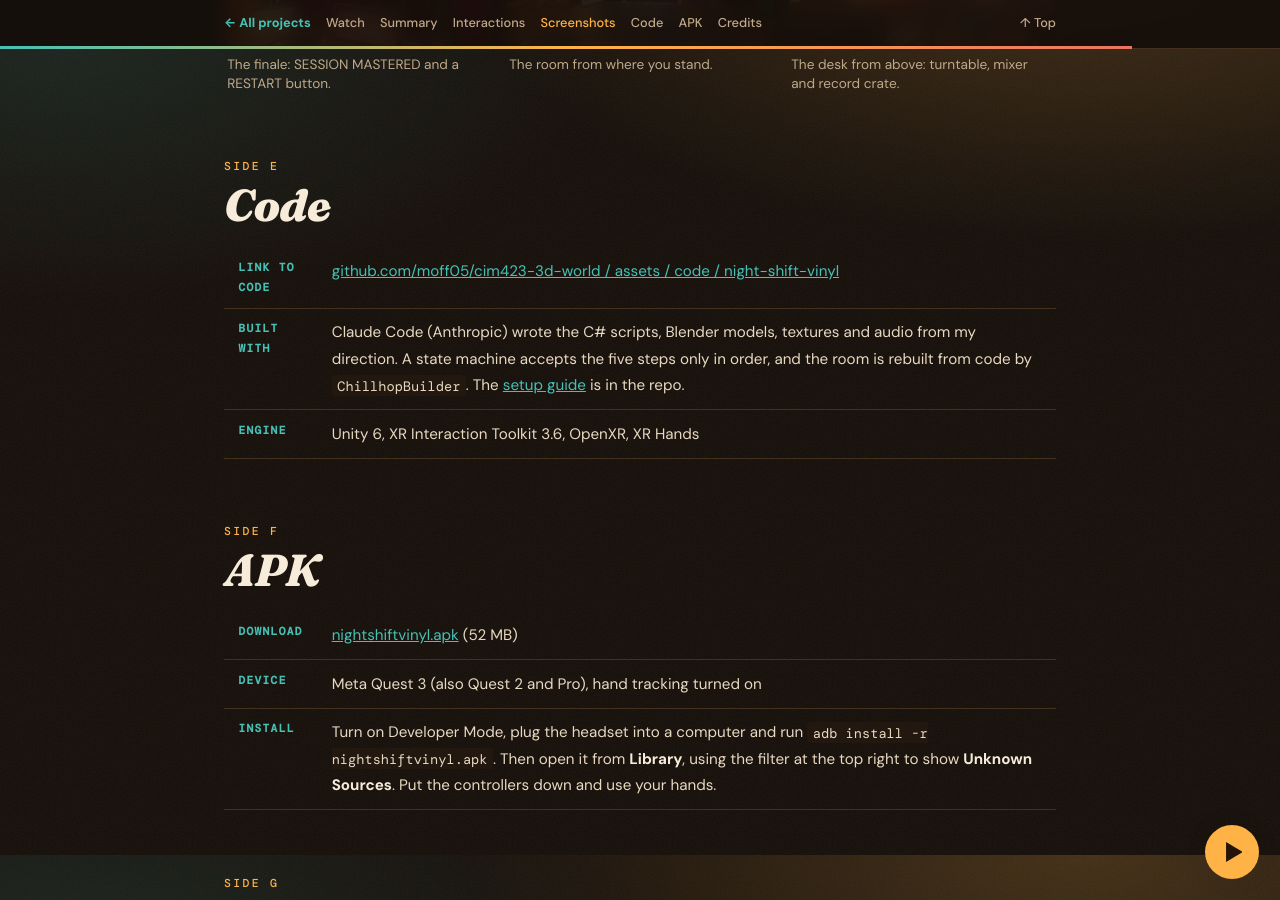
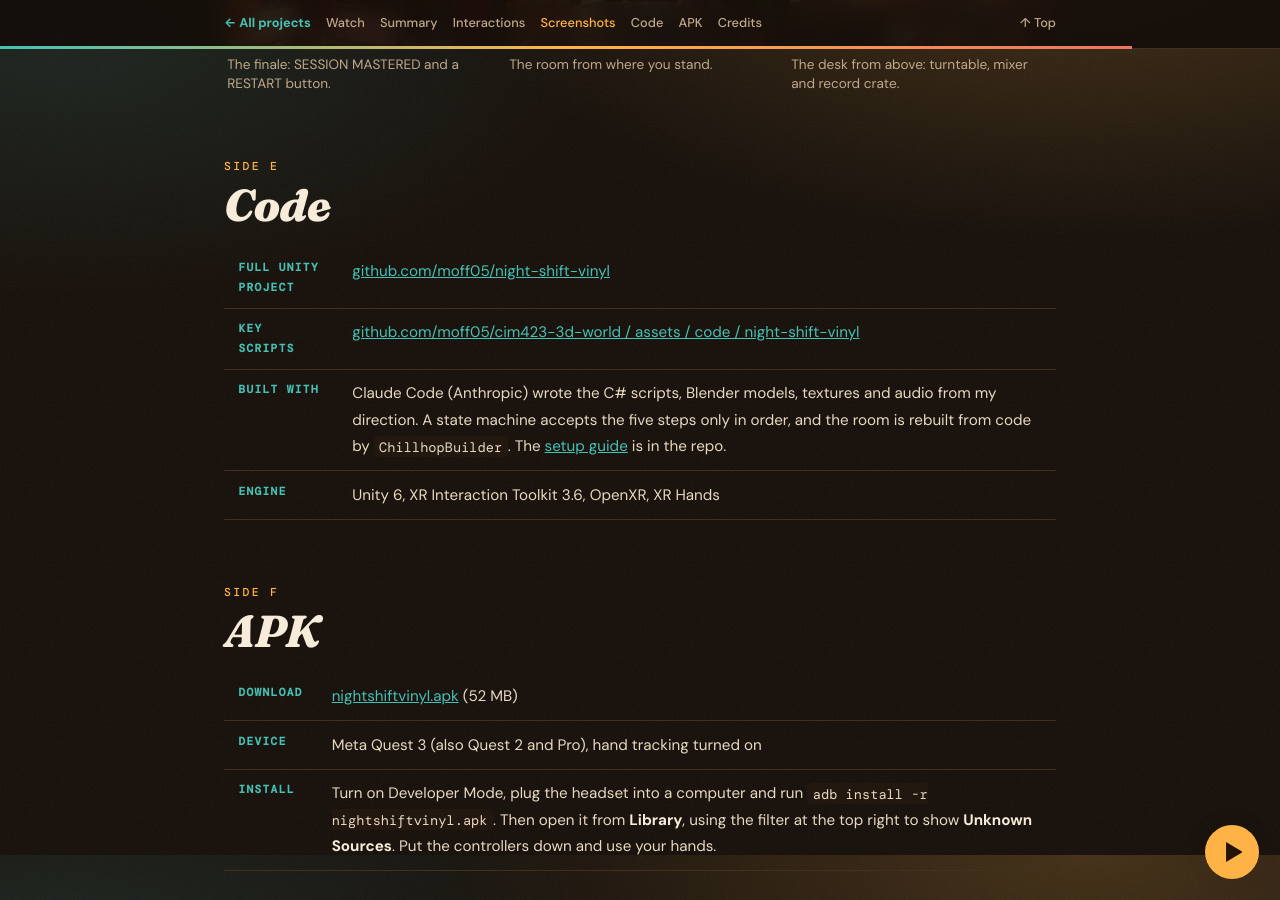
Before and after one commit to moff05/cim423-3d-world, a Jekyll site: the page built from _projects/night-shift-vinyl.md, in a window 1280 px wide and 900 px high, scrolled down 3645 px. Built offline with Jekyll 4.4.1, drawn with Linux system fonts in a browser that asks for light colours.

Commit message:
Night Shift Vinyl: link the full Unity project repo
Co-Authored-By: Claude Sonnet 5.5 <noreply@anthropic.com>

```diff
--- a/_projects/night-shift-vinyl.md
+++ b/_projects/night-shift-vinyl.md
@@ -12,7 +12,7 @@ meta: Unity · Hand Tracking
 font_url: https://fonts.googleapis.com/css2?family=DM+Mono:wght@400;500&family=DM+Sans:wght@400;500;700&family=Fraunces:ital,wght@1,800&display=swap
 links:
   - label: Code on GitHub
-    url: https://github.com/moff05/cim423-3d-world/tree/main/assets/code/night-shift-vinyl
+    url: https://github.com/moff05/night-shift-vinyl
     primary: true
 sections:
   - {id: watch, label: Watch}
@@ -77,7 +77,8 @@ scripts:
 <h2 id="code" class="reveal">Code</h2>
 
 <table class="reveal">
-<tr><th>Link to code</th><td><a href="https://github.com/moff05/cim423-3d-world/tree/main/assets/code/night-shift-vinyl" target="_blank" rel="noopener">github.com/moff05/cim423-3d-world / assets / code / night-shift-vinyl</a></td></tr>
+<tr><th>Full Unity project</th><td><a href="https://github.com/moff05/night-shift-vinyl" target="_blank" rel="noopener">github.com/moff05/night-shift-vinyl</a></td></tr>
+<tr><th>Key scripts</th><td><a href="https://github.com/moff05/cim423-3d-world/tree/main/assets/code/night-shift-vinyl" target="_blank" rel="noopener">github.com/moff05/cim423-3d-world / assets / code / night-shift-vinyl</a></td></tr>
 <tr><th>Built with</th><td>Claude Code (Anthropic) wrote the C# scripts, Blender models, textures and audio from my direction. A state machine accepts the five steps only in order, and the room is rebuilt from code by <code>ChillhopBuilder</code>. The <a href="https://github.com/moff05/cim423-3d-world/blob/main/assets/code/night-shift-vinyl/SETUP.md" target="_blank" rel="noopener">setup guide</a> is in the repo.</td></tr>
 <tr><th>Engine</th><td>Unity 6, XR Interaction Toolkit 3.6, OpenXR, XR Hands</td></tr>
 </table>
```
